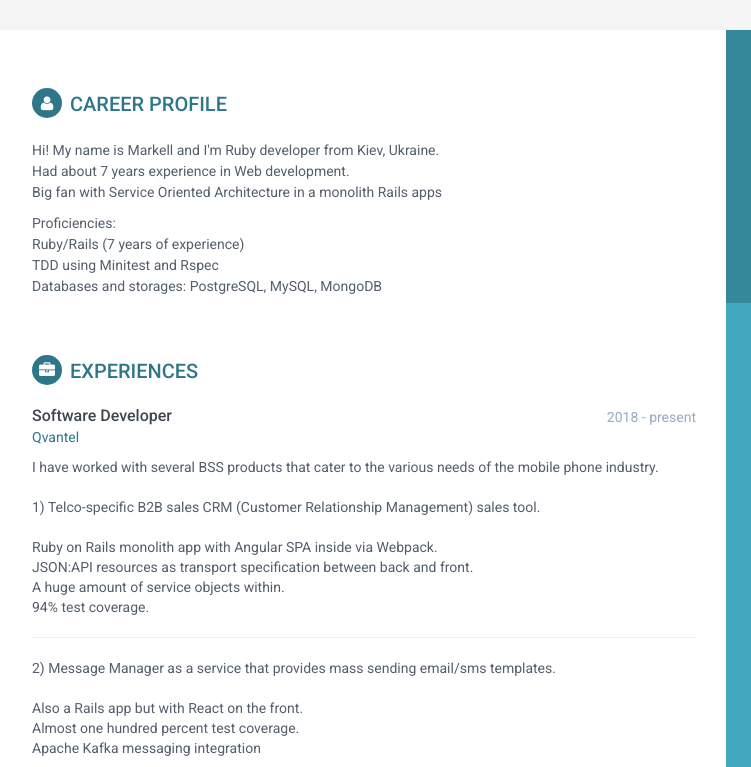
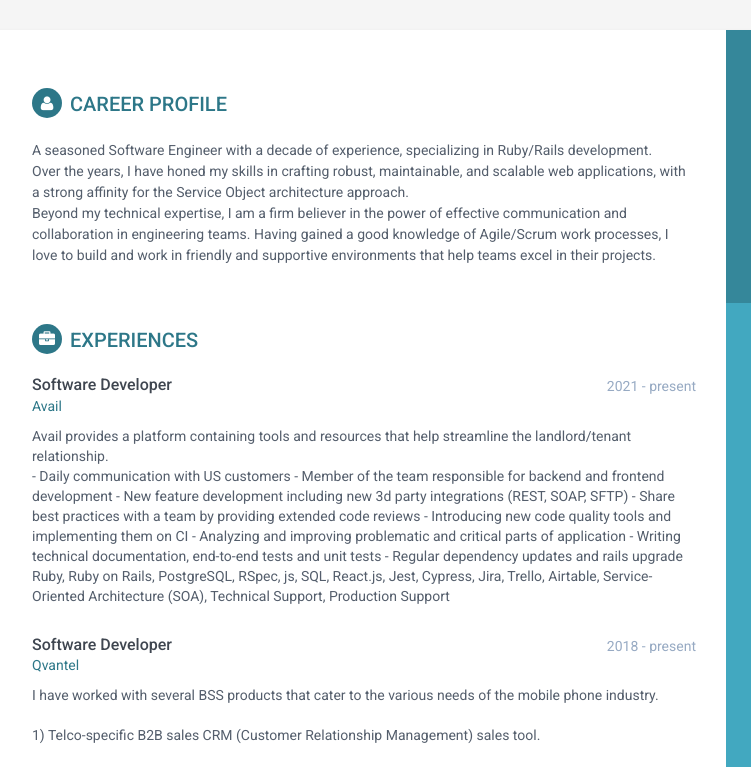
Before and after one commit to vsnares/vsnares.github.io, a plain HTML site: page index.html in a window 1280 px wide. Shown: the top 767 px of the page, 156-907 px from the left. Drawn offline with Linux system fonts and the light colour scheme.

Commit message:
avail added

```diff
--- a/index.html
+++ b/index.html
@@ -73,21 +73,44 @@
                 <h2 class="section-title"><i class="fa fa-user"></i>Career Profile</h2>
                 <div class="summary">
                     <p>
-                      Hi! My name is Markell and I'm Ruby developer from Kiev, Ukraine.<br>
-                      Had about 7 years experience in Web development.<br>
-                      Big fan with Service Oriented Architecture in a monolith Rails apps<br>
-                    </p>
-                    <p>
-                      Proficiencies:<br>
-                      Ruby/Rails (7 years of experience)<br>
-                      TDD using Minitest and Rspec<br>
-                      Databases and storages: PostgreSQL, MySQL, MongoDB<br>
+                        A seasoned Software Engineer with a decade of experience, specializing in Ruby/Rails development.<br>
+
+                        Over the years, I have honed my skills in crafting robust, maintainable, and scalable web applications, with a strong affinity for the Service Object architecture approach.<br>
+
+                        Beyond my technical expertise, I am a firm believer in the power of effective communication and collaboration in engineering teams. Having gained a good knowledge of Agile/Scrum work processes, I love to build and work in friendly and supportive environments that help teams excel in their projects.<br>
                     </p>
                 </div><!--//summary-->
             </section><!--//section-->
 
             <section class="section experiences-section">
                 <h2 class="section-title"><i class="fa fa-briefcase"></i>Experiences</h2>
+
+                <div class="item">
+                    <div class="meta">
+                        <div class="upper-row">
+                            <h3 class="job-title">Software Developer</h3>
+                            <div class="time">2021 - present</div>
+                        </div><!--//upper-row-->
+                        <div class="company"><a href="https://avail.co/">Avail</a></div>
+                    </div><!--//meta-->
+                    <div class="details">
+                        Avail provides a platform containing tools and resources that help streamline the landlord/tenant relationship.
+                       <br>
+                       - Daily communication with US customers
+                       - Member of the team responsible for backend and frontend development
+                       - New feature development including new 3d party integrations (REST, SOAP, SFTP)
+                       - Share best practices with a team by providing extended code reviews
+                       - Introducing new code quality tools and implementing them on CI
+                       - Analyzing and improving problematic and critical parts of application
+                       - Writing technical documentation, end-to-end tests and unit tests
+                       - Regular dependency updates and rails upgrade
+                       <br>
+
+                       Ruby, Ruby on Rails, PostgreSQL, RSpec, js, SQL, React.js, Jest, Cypress, Jira, Trello, Airtable, Service-Oriented Architecture (SOA), Technical Support, Production Support
+
+                      <br>
+                    </div><!--//details-->
+                </div><!--//item-->
 
                 <div class="item">
                     <div class="meta">
```
